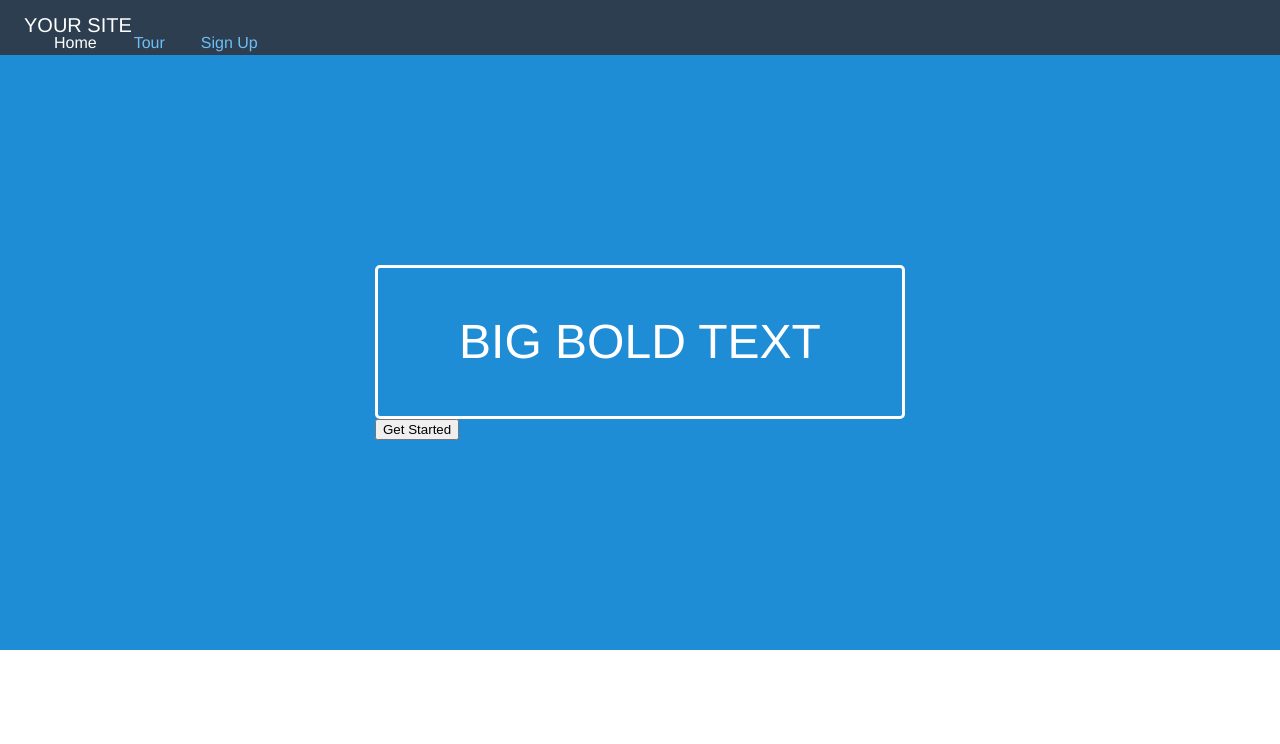
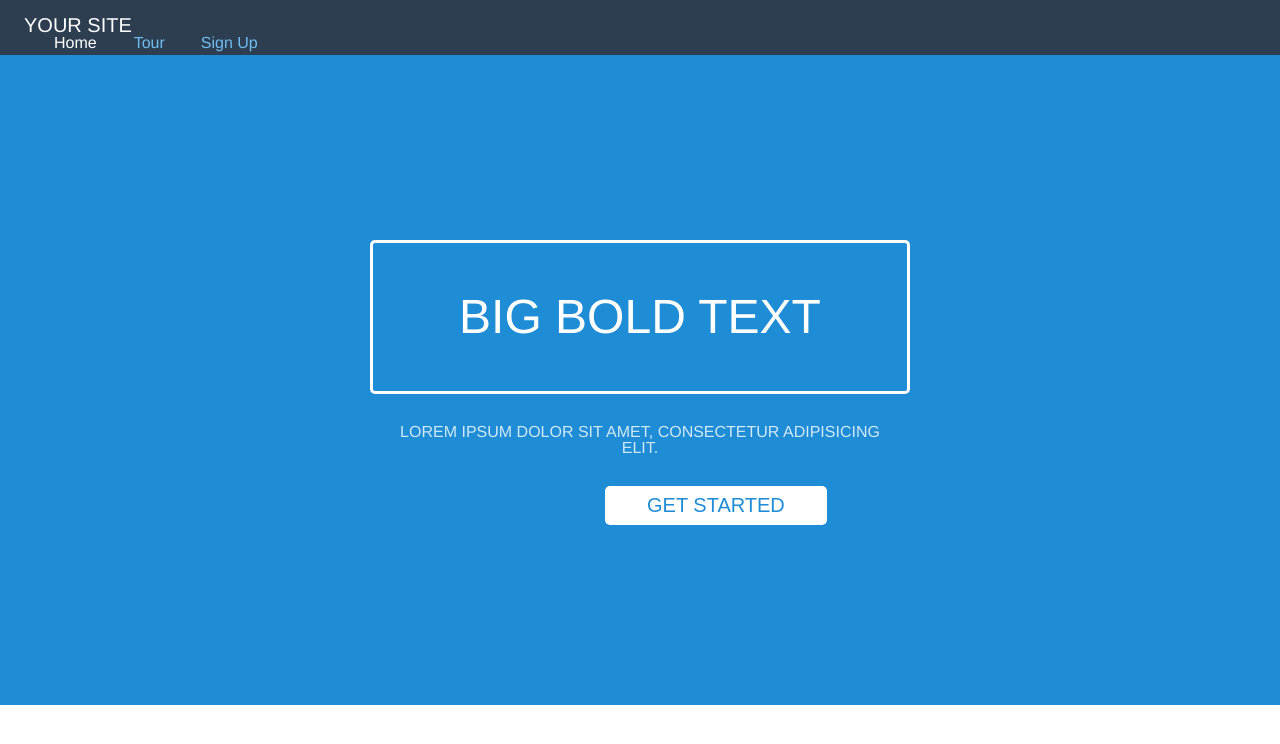
Before and after one commit to youcatastrophe/css-toy__homepage-layout, a plain HTML site: page index.html in a window 1280 px wide. Drawn offline with Linux system fonts and the light colour scheme.

Commit message:
Done for the night, I think

```diff
--- a/global.css
+++ b/global.css
@@ -37,7 +37,7 @@
 #top-main {
   background-color: #1F8DD6;
   color: white;
-  padding: 210px 375px;
+  padding: 180px 370px;
   font-family: Helvetica, sans-serif;
   text-transform: uppercase;
 }
@@ -47,10 +47,29 @@
   border: 3px;
   border-color: white;
   border-style: solid;
-  padding: 50px 20px;
+  padding: 50px;
   border-radius: 5px;
   color: white;
   text-align: center;
   font-size: 48px;
   font-weight: lighter;
+  margin-top: 5px;
 }
+
+#lower-text {
+  text-align: center;
+  font-size: 16px;
+  margin: 30px;
+  color: #D2E8F7;
+}
+
+button {
+  padding: 8px 42px;
+  border-radius: 5px;
+  background-color: white;
+  border: none;
+  color: #1F8DD6;
+  font-size: 20px;
+  text-transform: uppercase;
+  margin-left: 235px;
+}
--- a/index.html
+++ b/index.html
@@ -17,13 +17,11 @@
   </div>
   <div id="top-main">
     <div id="big-box">Big Bold Text</div>
-    <div id="lower-text"></div>
+    <div id="lower-text">Lorem ipsum dolor sit amet, consectetur adipisicing elit.</div>
     <button id="start">Get Started</button>
   </div>
   <div id="info-section"></div>
   <div id="form">
     <div id="form-top"></div>
-    <div id="form-main"></div>
-  </div>
 </body>
 </html>
```
